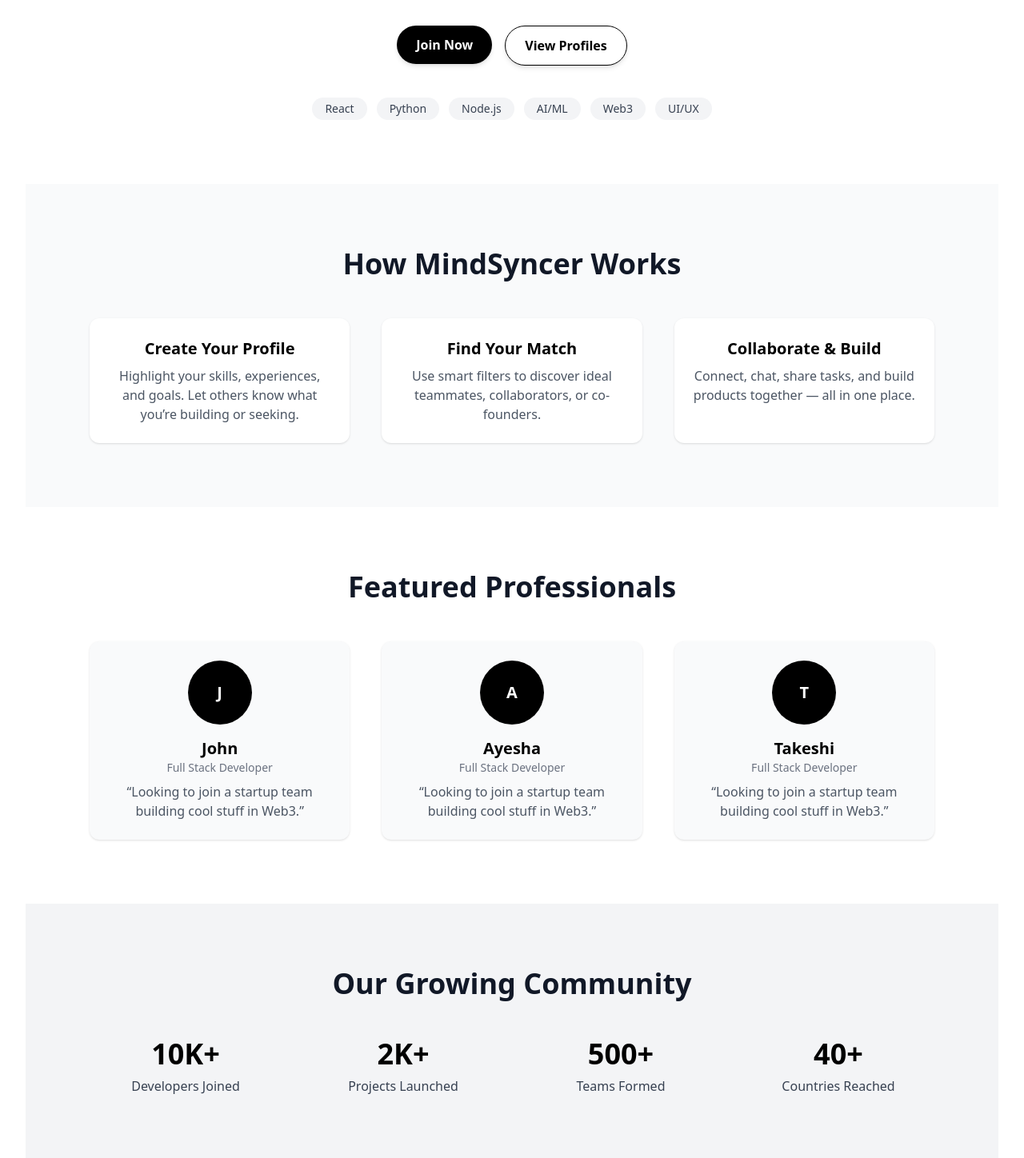
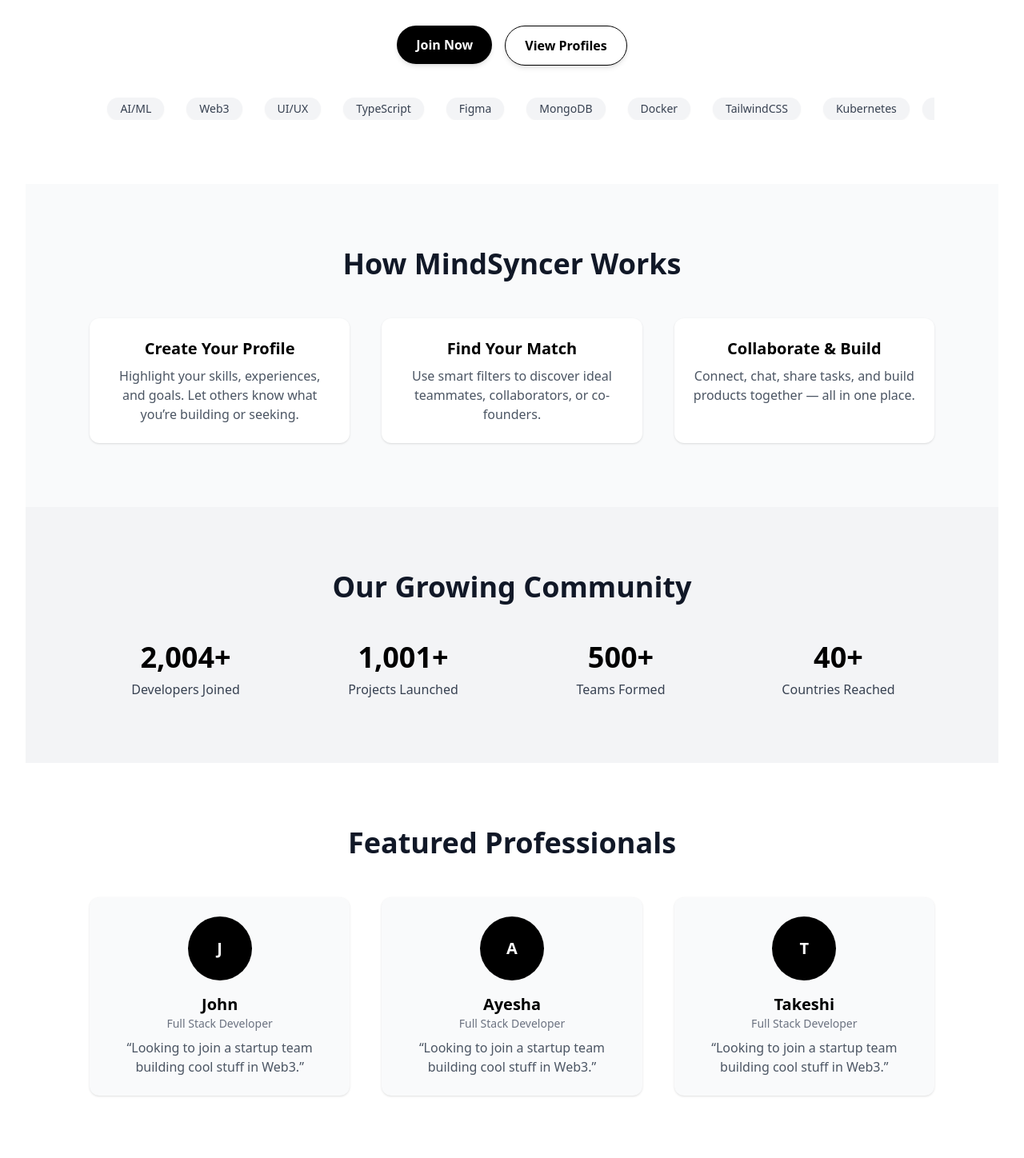
Before and after one commit to mohit2508-web/MindSyncer-Project, a React (Vite) app in the folder MindSyncer_Client/MindSyncer/: page / in a window 1280 px wide. Shown: the part 340-1788 px from the top of the page at 80% size. Built offline with nearby package versions, Linux system fonts and the light colour scheme.

Commit message:
update heropage

```diff
--- a/MindSyncer_Client/MindSyncer/package.json
+++ b/MindSyncer_Client/MindSyncer/package.json
@@ -15,6 +15,7 @@
     "lucide-react": "^0.525.0",
     "react": "^19.1.0",
     "react-dom": "^19.1.0",
+    "react-fast-marquee": "^1.6.5",
     "react-icons": "^5.5.0",
     "react-router-dom": "^7.6.3",
     "react-typed": "^2.0.12",
--- a/MindSyncer_Client/MindSyncer/src/components/pages/HeroPage.jsx
+++ b/MindSyncer_Client/MindSyncer/src/components/pages/HeroPage.jsx
@@ -1,11 +1,15 @@
-import React, { useEffect, useRef } from "react";
-import { NavLink } from "react-router-dom";
+import React, { useEffect, useRef, useState } from "react";
+import { NavLink, Link } from "react-router-dom";
 import Typed from "typed.js";
-import { Link } from "react-router-dom";
+import Marquee from "react-fast-marquee";
 
 const HeroPage = () => {
   const typedRef = useRef(null);
   const typedInstance = useRef(null);
+
+  // 👇 Fake real-time stats
+  const [developersCount, setDevelopersCount] = useState(2000);
+  const [projectsCount, setProjectsCount] = useState(1000);
 
   useEffect(() => {
     typedInstance.current = new Typed(typedRef.current, {
@@ -15,8 +19,21 @@ const HeroPage = () => {
       loop: true,
     });
 
+    return () => typedInstance.current.destroy();
+  }, []);
+
+  useEffect(() => {
+    const devInterval = setInterval(() => {
+      setDevelopersCount((prev) => prev + Math.floor(Math.random() * 3)); // +0 to 2
+    }, 1200);
+
+    const projInterval = setInterval(() => {
+      setProjectsCount((prev) => prev + Math.floor(Math.random() * 2)); // +0 to 1
+    }, 1600);
+
     return () => {
-      typedInstance.current.destroy(); // Cleanup on unmount
+      clearInterval(devInterval);
+      clearInterval(projInterval);
     };
   }, []);
 
@@ -24,9 +41,8 @@ const HeroPage = () => {
     <main>
       <section className="w-full bg-white py-20 px-6 md:px-20 text-center">
         <div className="max-w-6xl mx-auto">
-            {/* Animated Heading */}
           <h1 className="text-4xl md:text-4xl font-semibold text-gray-900 mb-6 leading-tight">
-            Find your perfect {" "}
+            Find your perfect{" "}
             <span
               ref={typedRef}
               className="text-transparent bg-clip-text bg-gradient-to-r from-indigo-500 to-blue-600"
@@ -35,8 +51,9 @@ const HeroPage = () => {
           </h1>
 
           <p className="text-lg md:text-xl text-gray-600 max-w-2xl mx-auto mb-8">
-            Collaborate with developers, designers, and professionals to bring your next big idea to life.
-            MindSyncer helps you build meaningful connections and successful projects.
+            Collaborate with developers, designers, and professionals to bring
+            your next big idea to life. MindSyncer helps you build meaningful
+            connections and successful projects.
           </p>
 
           <div className="flex justify-center gap-4 flex-wrap mb-10">
@@ -50,64 +67,71 @@ const HeroPage = () => {
                 View Profiles
               </button>
             </NavLink>
-            {/* <button className="bg-white text-black border border-black px-6 py-3 rounded-full font-semibold shadow-md hover:bg-gray-100 transition">
-                View Profiles
-            </button> */}
           </div>
 
-            <div className="flex justify-center flex-wrap gap-3 text-sm text-gray-700">
-            {["React", "Python", "Node.js", "AI/ML", "Web3", "UI/UX"].map((tech) => (
-                <span key={tech} className="bg-gray-100 px-4 py-1 rounded-full">
+          <Marquee speed={50} gradient={false} pauseOnHover>
+            <div className="flex gap-3 text-sm text-gray-700">
+              {[
+                "React", "Python", "Node.js", "AI/ML", "Web3", "UI/UX",
+                "TypeScript", "Figma", "MongoDB", "Docker", "TailwindCSS", "Kubernetes"
+              ].map((tech) => (
+                <span
+                  key={tech}
+                  className="bg-gray-100 px-4 py-1 rounded-full shadow-sm mx-2"
+                >
                   {tech}
                 </span>
               ))}
             </div>
+          </Marquee>
         </div>
       </section>
 
       <section className="py-20 bg-gray-50 px-6 md:px-20 text-center">
-            <h2 className="text-3xl md:text-4xl font-bold text-gray-900 mb-12">How MindSyncer Works</h2>
+        <h2 className="text-3xl md:text-4xl font-bold text-gray-900 mb-12">
+          How MindSyncer Works
+        </h2>
         <div className="grid grid-cols-1 md:grid-cols-3 gap-10 max-w-6xl mx-auto">
-                <div className="bg-white p-6 rounded-xl shadow hover:shadow-md transition">
-                <h3 className="text-xl font-semibold mb-2">Create Your Profile</h3>
-                <p className="text-gray-600">Highlight your skills, experiences, and goals. Let others know what you’re building or seeking.</p>
-                </div>
-                <div className="bg-white p-6 rounded-xl shadow hover:shadow-md transition">
-                <h3 className="text-xl font-semibold mb-2">Find Your Match</h3>
-                <p className="text-gray-600">Use smart filters to discover ideal teammates, collaborators, or co-founders.</p>
-                </div>
-                <div className="bg-white p-6 rounded-xl shadow hover:shadow-md transition">
-                <h3 className="text-xl font-semibold mb-2">Collaborate & Build</h3>
-                <p className="text-gray-600">Connect, chat, share tasks, and build products together — all in one place.</p>
-                </div>
-            </div>
-        </section>
-
-        <section className="py-20 px-6 md:px-20 bg-white text-center">
-            <h2 className="text-3xl md:text-4xl font-bold text-gray-900 mb-12">Featured Professionals</h2>
-            <div className="grid grid-cols-1 sm:grid-cols-2 md:grid-cols-3 gap-10 max-w-6xl mx-auto">
-                {['John', 'Ayesha', 'Takeshi'].map((name, i) => (
-                <div key={i} className="bg-gray-50 p-6 rounded-xl shadow hover:shadow-md">
-                    <div className="w-20 h-20 mx-auto bg-black text-white flex items-center justify-center rounded-full text-xl font-bold mb-4">
-                    {name[0]}
-                    </div>
-                    <h3 className="text-xl font-semibold">{name}</h3>
-                    <p className="text-gray-500 text-sm">Full Stack Developer</p>
-                    <p className="text-gray-600 mt-2">“Looking to join a startup team building cool stuff in Web3.”</p>
+          {[
+            {
+              title: "Create Your Profile",
+              desc: "Highlight your skills, experiences, and goals. Let others know what you’re building or seeking."
+            },
+            {
+              title: "Find Your Match",
+              desc: "Use smart filters to discover ideal teammates, collaborators, or co-founders."
+            },
+            {
+              title: "Collaborate & Build",
+              desc: "Connect, chat, share tasks, and build products together — all in one place."
+            }
+          ].map((card, i) => (
+            <div
+              key={i}
+              className="bg-white p-6 rounded-xl shadow hover:shadow-md transition"
+            >
+              <h3 className="text-xl font-semibold mb-2">{card.title}</h3>
+              <p className="text-gray-600">{card.desc}</p>
             </div>
           ))}
         </div>
       </section>
 
       <section className="py-20 bg-gray-100 px-6 md:px-20 text-center">
-            <h2 className="text-3xl md:text-4xl font-bold text-gray-900 mb-12">Our Growing Community</h2>
+        <h2 className="text-3xl md:text-4xl font-bold text-gray-900 mb-12">
+          Our Growing Community
+        </h2>
         <div className="grid grid-cols-1 md:grid-cols-4 gap-8 max-w-6xl mx-auto text-gray-700">
           <div>
-                <h3 className="text-4xl font-bold text-black">10K+</h3>
+            <h3 className="text-4xl font-bold text-black">
+              {developersCount.toLocaleString()}+
+            </h3>
             <p className="mt-2">Developers Joined</p>
           </div>
           <div>
-                <h3 className="text-4xl font-bold text-black">2K+</h3>
+            <h3 className="text-4xl font-bold text-black">
+              {projectsCount.toLocaleString()}+
+            </h3>
             <p className="mt-2">Projects Launched</p>
           </div>
           <div>
@@ -121,19 +145,44 @@ const HeroPage = () => {
         </div>
       </section>
 
-        <section className="py-20 px-6 md:px-20 bg-black text-white text-center rounded-3xl">
-            <h2 className="text-3xl md:text-4xl font-bold mb-6">Ready to build your dream team?</h2>
-            <p className="mb-8 text-lg max-w-2xl mx-auto">Join a fast-growing community of developers, designers, and creators today. Your next teammate is waiting.</p>
+      <section className="py-20 px-6 md:px-20 bg-white text-center">
+        <h2 className="text-3xl md:text-4xl font-bold text-gray-900 mb-12">
+          Featured Professionals
+        </h2>
+        <div className="grid grid-cols-1 sm:grid-cols-2 md:grid-cols-3 gap-10 max-w-6xl mx-auto">
+          {["John", "Ayesha", "Takeshi"].map((name, i) => (
+            <div
+              key={i}
+              className="bg-gray-50 p-6 rounded-xl shadow hover:shadow-md"
+            >
+              <div className="w-20 h-20 mx-auto bg-black text-white flex items-center justify-center rounded-full text-xl font-bold mb-4">
+                {name[0]}
+              </div>
+              <h3 className="text-xl font-semibold">{name}</h3>
+              <p className="text-gray-500 text-sm">Full Stack Developer</p>
+              <p className="text-gray-600 mt-2">
+                “Looking to join a startup team building cool stuff in Web3.”
+              </p>
+            </div>
+          ))}
+        </div>
+      </section>
+
+      <section className="py-20 bg-black text-white text-center rounded-3xl px-6 md:px-20">
+        <h2 className="text-3xl md:text-4xl font-bold mb-6">
+          Ready to build your dream team?
+        </h2>
+        <p className="mb-8 text-lg max-w-2xl mx-auto">
+          Join a fast-growing community of developers, designers, and creators
+          today. Your next teammate is waiting.
+        </p>
         <Link to="/SignUp">
           <button className="bg-white text-black px-8 py-3 rounded-full font-semibold shadow-md hover:bg-gray-200 transition">
             Get Started Free
           </button>
         </Link>
       </section>
-
-
     </main>
-
   );
 };
 
```
Also changed, not shown: 2 other files (tests, documents, lock files or other folders). Lines whose indentation alone changed are shown as unchanged.
